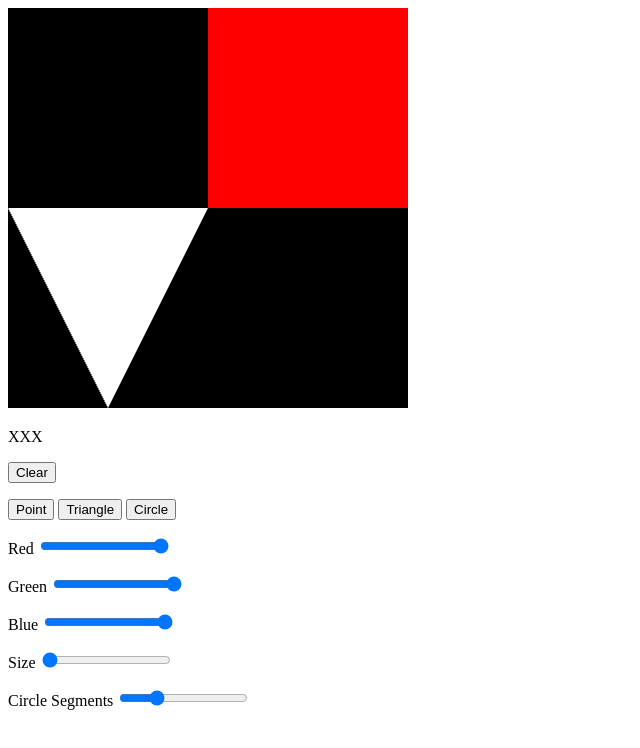
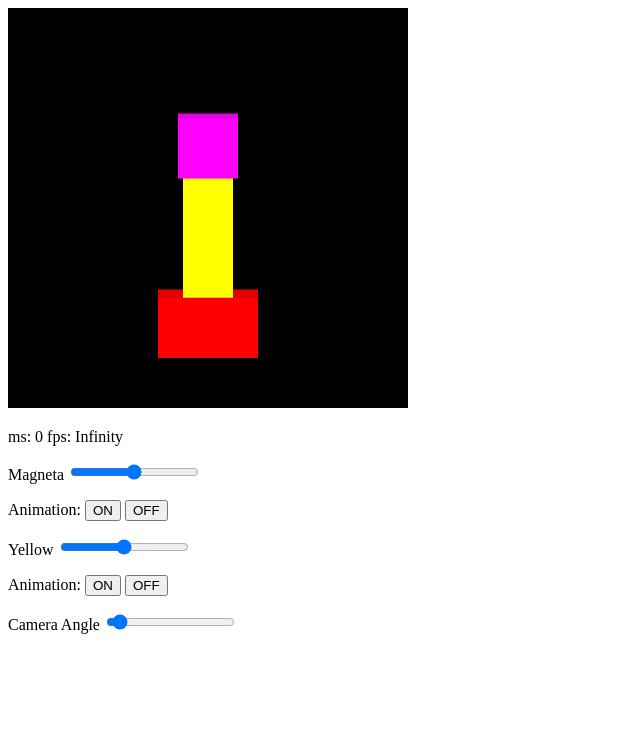
Before and after one commit to QaysBadri/CSE-160-ASGN-2, a plain HTML site: page index.html in a window 1280 px wide. Shown: the whole page, without its empty margins (0-640 px from the left). Drawn offline with Linux system fonts and the light colour scheme.

Commit message:
finished videos

```diff
--- a/Cube.js
+++ b/Cube.js
@@ -8,11 +8,61 @@ class Cube {
   render() {
     var rgba = this.color;
 
-    // Pass the color of a point to u_FragColor variable
+    gl.uniformMatrix4fv(u_ModelMatrix, false, this.matrix.elements);
+
     gl.uniform4f(u_FragColor, rgba[0], rgba[1], rgba[2], rgba[3]);
 
-    // front of cube
     drawTriangle3D([0.0, 0.0, 0.0, 1.0, 1.0, 0.0, 1.0, 0.0, 0.0]);
     drawTriangle3D([0.0, 0.0, 0.0, 0.0, 1.0, 0.0, 1.0, 1.0, 0.0]);
+
+    gl.uniform4f(
+      u_FragColor,
+      rgba[0] * 0.9,
+      rgba[1] * 0.9,
+      rgba[2] * 0.9,
+      rgba[3]
+    );
+    drawTriangle3D([0.0, 1.0, 0.0, 0.0, 1.0, 1.0, 1.0, 1.0, 1.0]);
+    drawTriangle3D([0.0, 1.0, 0.0, 1.0, 1.0, 1.0, 1.0, 1.0, 0.0]);
+
+    gl.uniform4f(
+      u_FragColor,
+      rgba[0] * 0.8,
+      rgba[1] * 0.8,
+      rgba[2] * 0.8,
+      rgba[3]
+    );
+    drawTriangle3D([1.0, 0.0, 0.0, 1.0, 1.0, 0.0, 1.0, 1.0, 1.0]);
+    drawTriangle3D([1.0, 0.0, 0.0, 1.0, 1.0, 1.0, 1.0, 0.0, 1.0]);
+
+    gl.uniform4f(
+      u_FragColor,
+      rgba[0] * 0.7,
+      rgba[1] * 0.7,
+      rgba[2] * 0.7,
+      rgba[3]
+    );
+    drawTriangle3D([1.0, 0.0, 1.0, 0.0, 0.0, 1.0, 0.0, 1.0, 1.0]);
+    drawTriangle3D([1.0, 0.0, 1.0, 0.0, 1.0, 1.0, 1.0, 1.0, 1.0]);
+
+    gl.uniform4f(
+      u_FragColor,
+      rgba[0] * 0.6,
+      rgba[1] * 0.6,
+      rgba[2] * 0.6,
+      rgba[3]
+    );
+    drawTriangle3D([0.0, 0.0, 1.0, 0.0, 1.0, 0.0, 0.0, 0.0, 0.0]);
+    drawTriangle3D([0.0, 0.0, 1.0, 0.0, 1.0, 1.0, 0.0, 1.0, 0.0]);
+
+    gl.uniform4f(
+      u_FragColor,
+      rgba[0] * 0.5,
+      rgba[1] * 0.5,
+      rgba[2] * 0.5,
+      rgba[3]
+    );
+    drawTriangle3D([0.0, 0.0, 0.0, 1.0, 0.0, 0.0, 1.0, 0.0, 1.0]);
+    drawTriangle3D([0.0, 0.0, 0.0, 1.0, 0.0, 1.0, 0.0, 0.0, 1.0]);
   }
 }
--- a/asgn2.js
+++ b/asgn2.js
@@ -2,10 +2,10 @@
 // Vertex shader program
 var VSHADER_SOURCE = `
     attribute vec4 a_Position;
-    uniform float u_Size;
+    uniform mat4 u_ModelMatrix;
+    uniform mat4 u_GlobalRotateMatrix;
     void main() {
-    gl_Position = a_Position;
-    gl_PointSize = u_Size;
+    gl_Position = u_GlobalRotateMatrix * u_ModelMatrix * a_Position;
   }`;
 
 // Fragment shader program
@@ -22,6 +22,7 @@ let gl;
 let a_Position;
 let u_FragColor;
 let u_Size;
+let u_ModelMatrix;
 
 function setupWebGL() {
   // Retrieve <canvas> element
@@ -58,12 +59,23 @@ function connectVariablesToGLSL() {
     return;
   }
 
-  // Get the storage location of u_Size
-  u_Size = gl.getUniformLocation(gl.program, "u_Size");
-  if (!u_Size) {
-    console.log("Failed to get the storage location of u_Size");
+  u_ModelMatrix = gl.getUniformLocation(gl.program, "u_ModelMatrix");
+  if (!u_ModelMatrix) {
+    console.log("Failed to get the storage location of u_ModelMatrix");
     return;
   }
+
+  u_GlobalRotateMatrix = gl.getUniformLocation(
+    gl.program,
+    "u_GlobalRotateMatrix"
+  );
+  if (!u_GlobalRotateMatrix) {
+    console.log("Failed to get the storage location of u_GlobalRotateMatrix");
+    return;
+  }
+
+  var identityM = new Matrix4();
+  gl.uniformMatrix4fv(u_ModelMatrix, false, identityM.elements);
 }
 
 // Constants
@@ -76,46 +88,51 @@ let g_selectedColor = [1.0, 1.0, 1.0, 1.0];
 let g_selectedSize = 5;
 let g_selectedType = POINT;
 let g_segments = 10;
+let g_globalAngle = 0;
+let g_yellowAngle = 0;
+let g_magnetaAngle = 0;
+let g_yellowAnimation = false;
+let g_magnetaAnimation = false;
 
 // Set up actions for the HTML UI elements
 function addActionsForHtmlUI() {
-  // Button Events (Shape Type)
-  document.getElementById("clearButton").onclick = function () {
-    g_shapesList = [];
-    renderAllShapes();
+  // Button Events
+  document.getElementById("animationYellowOnButton").onclick = function () {
+    g_yellowAnimation = true;
   };
 
-  document.getElementById("pointButton").onclick = function () {
-    g_selectedType = POINT;
-  };
-  document.getElementById("triButton").onclick = function () {
-    g_selectedType = TRIANGLE;
-  };
-  document.getElementById("circleButton").onclick = function () {
-    g_selectedType = CIRCLE;
+  document.getElementById("animationYellowOffButton").onclick = function () {
+    g_yellowAnimation = false;
   };
 
-  // Slider Events
-  document.getElementById("redSlide").addEventListener("mouseup", function () {
-    g_selectedColor[0] = this.value / 100;
-  });
-  document
-    .getElementById("greenSlide")
-    .addEventListener("mouseup", function () {
-      g_selectedColor[1] = this.value / 100;
-    });
-  document.getElementById("blueSlide").addEventListener("mouseup", function () {
-    g_selectedColor[2] = this.value / 100;
-  });
+  document.getElementById("animationMagnetaOnButton").onclick = function () {
+    g_magnetaAnimation = true;
+  };
+
+  document.getElementById("animationMagnetaOffButton").onclick = function () {
+    g_magnetaAnimation = false;
+  };
 
   // Add Slider Events
-  document.getElementById("sizeSlide").addEventListener("mouseup", function () {
-    g_selectedSize = this.value;
-  });
   document
-    .getElementById("segmentsSlide")
-    .addEventListener("mouseup", function () {
-      g_segments = this.value;
+    .getElementById("magnetaSlide")
+    .addEventListener("mousemove", function () {
+      g_magnetaAngle = this.value;
+      renderAllShapes();
+    });
+
+  document
+    .getElementById("yellowSlide")
+    .addEventListener("mousemove", function () {
+      g_yellowAngle = this.value;
+      renderAllShapes();
+    });
+
+  document
+    .getElementById("angleSlide")
+    .addEventListener("mousemove", function () {
+      g_globalAngle = this.value;
+      renderAllShapes();
     });
 }
 
@@ -133,7 +150,8 @@ function main() {
 
   // Clear <canvas>
   // gl.clear(gl.COLOR_BUFFER_BIT);
-  renderAllShapes();
+  // renderAllShapes();
+  requestAnimationFrame(tick);
 }
 
 var g_shapesList = [];
@@ -158,7 +176,21 @@ function click(ev) {
   g_shapesList.push(point);
 
   // Draw every shape that is supposed to be in the canvas
+  // renderAllShapes();
+}
+
+var g_startTime = performance.now() / 1000.0;
+var g_seconds = performance.now() / 1000.0 - g_startTime;
+
+function tick() {
+  g_seconds = performance.now() / 1000.0 - g_startTime;
+  // console.log(g_seconds);
+
+  updateAnimationAngle();
+
   renderAllShapes();
+
+  requestAnimationFrame(tick);
 }
 
 // Extract the event click and return it in WebGL coordinates
@@ -173,31 +205,58 @@ function convertCoordinatesEventToGL(ev) {
   return [x, y];
 }
 
+function updateAnimationAngle() {
+  if (g_yellowAnimation) {
+    g_yellowAngle = 45 * Math.sin(g_seconds);
+  }
+  if (g_magnetaAnimation) {
+    g_magnetaAngle = 45 * Math.sin(3 * g_seconds);
+  }
+}
+
 // Draw every shape that is supposed to be in the canvas
 function renderAllShapes() {
   // Check the time at the start of this function
   var startTime = performance.now();
 
+  var globalRotMat = new Matrix4().rotate(g_globalAngle, 0, 1, 0);
+  gl.uniformMatrix4fv(u_GlobalRotateMatrix, false, globalRotMat.elements);
+
   // Clear <canvas>
   gl.clear(gl.COLOR_BUFFER_BIT | gl.DEPTH_BUFFER_BIT);
 
-  // Draw a test traingle
-  drawTriangle3D([-1.0, 0.0, 0.0, -0.5, -1.0, 0.0, 0.0, 0.0, 0.0]);
-
-  // Draw a cube
   var body = new Cube();
   body.color = [1.0, 0.0, 0.0, 1.0];
+  body.matrix.translate(-0.25, -0.75, 0.0);
+  body.matrix.rotate(-5, 1, 0, 0);
+  body.matrix.scale(0.5, 0.3, 0.5);
   body.render();
+
+  var yellow = new Cube();
+  yellow.color = [1.0, 1.0, 0.0, 1.0];
+  yellow.matrix.setTranslate(0.0, -0.5, 0.0);
+  yellow.matrix.rotate(-5, 1, 0, 0);
+
+  yellow.matrix.rotate(-g_yellowAngle, 0, 0, 1);
+
+  var yellowCoordinatesMat = new Matrix4(yellow.matrix);
+  yellow.matrix.scale(0.25, 0.7, 0.5);
+  yellow.matrix.translate(-0.5, 0.0, 0.0);
+  yellow.render();
+
+  var magneta = new Cube();
+  magneta.color = [1.0, 0.0, 1.0, 1.0];
+  magneta.matrix = yellowCoordinatesMat;
+  magneta.matrix.translate(0, 0.65, 0);
+  magneta.matrix.rotate(g_magnetaAngle, 0, 0, 1);
+  magneta.matrix.scale(0.3, 0.3, 0.3);
+  magneta.matrix.translate(-0.5, 0, -0.001);
+  magneta.render();
 
   // Check the time at the end of the function, and show on web page
   var duration = performance.now() - startTime;
   sendTextToHTML(
-    "numdot: " +
-      len +
-      " ms: " +
-      Math.floor(duration) +
-      " fps: " +
-      Math.floor(1000 / duration),
+    " ms: " + Math.floor(duration) + " fps: " + Math.floor(1000 / duration),
     "numdot"
   );
 }
--- a/index.html
+++ b/index.html
@@ -12,72 +12,24 @@
 
     <p id="numdot"> XXX </p>
 
-    <button type="button" id="clearButton">Clear</button>
+    <p>
+      Magneta <input type ="range" min="-45" max="45" value="0" class="slider" id="magnetaSlide" />
+    </p>
+
+    Animation:
+    <button type="button" id="animationMagnetaOnButton">ON</button>
+    <button type="button" id="animationMagnetaOffButton">OFF</button>
 
     <p>
-    <button type="button" id="pointButton">Point</button>
-    <button type="button" id="triButton">Triangle</button>
-    <button type="button" id="circleButton">Circle</button>
+      Yellow <input type ="range" min="-45" max="45" value="0" class="slider" id="yellowSlide" />
     </p>
 
-    <p>
-      Red
-      <input
-        type="range"
-        min="0"
-        max="100"
-        value="100"
-        class="slider"
-        id="redSlide"
-      />
-    </p>
+    Animation:
+    <button type="button" id="animationYellowOnButton">ON</button>
+    <button type="button" id="animationYellowOffButton">OFF</button>
 
     <p>
-      Green
-      <input
-        type="range"
-        min="0"
-        max="100"
-        value="100"
-        class="slider"
-        id="greenSlide"
-      />
-    </p>
-
-    <p>
-      Blue
-      <input
-        type="range"
-        min="0"
-        max="100"
-        value="100"
-        class="slider"
-        id="blueSlide"
-      />
-    </p>
-
-    <p>
-    Size
-      <input
-        type="range"
-        min="5"
-        max="40"
-        value="5"
-        class="slider"
-        id="sizeSlide"
-      />
-    </p>
-
-    <p>
-        Circle Segments
-        <input
-            type="range"
-            min="3"
-            max="30"
-            value="10"
-            class="slider"
-            id="segmentsSlide"
-        />
+      Camera Angle <input type ="range" min="0" max="90" value="5" class="slider" id="angleSlide" />
     </p>
 
       <script src="lib/webgl-utils.js"></script>
```
